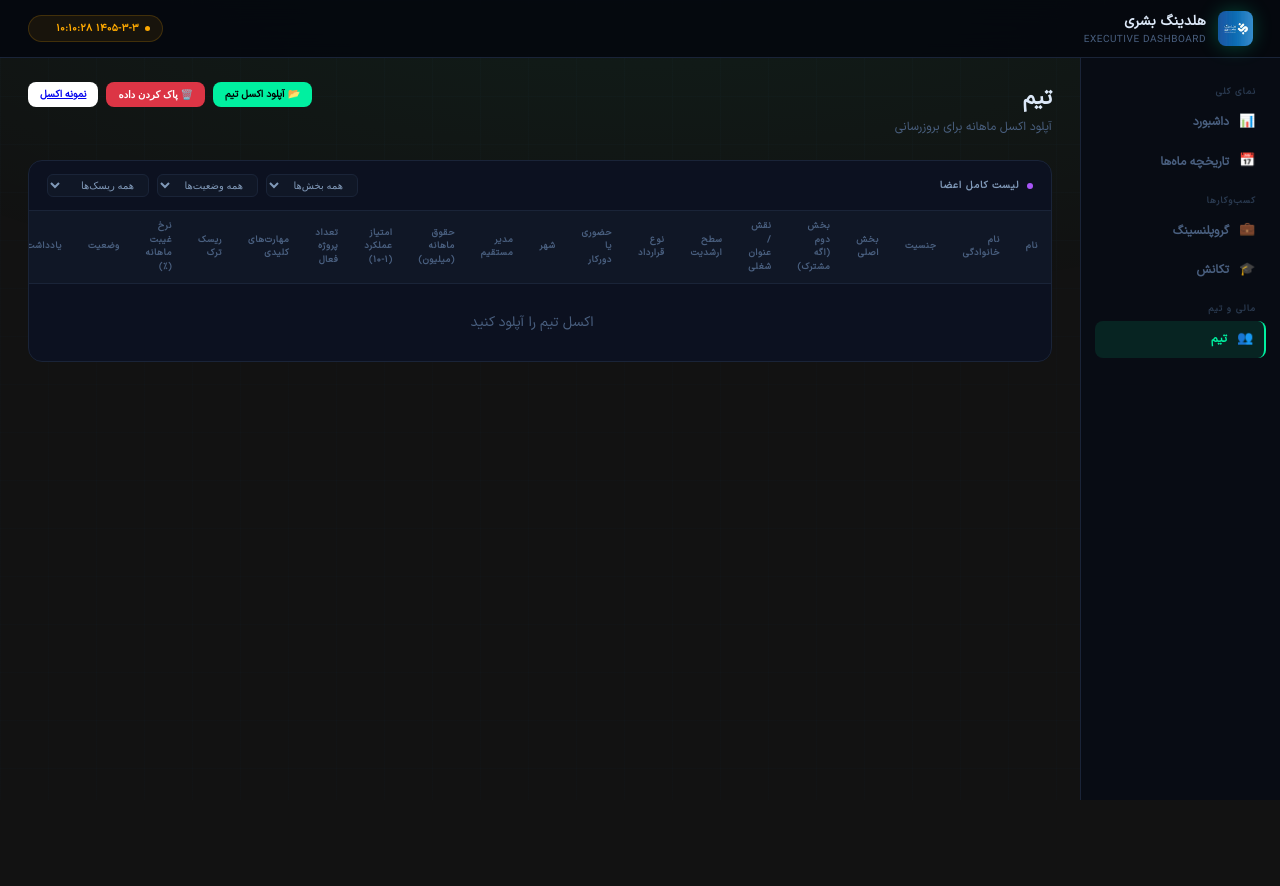
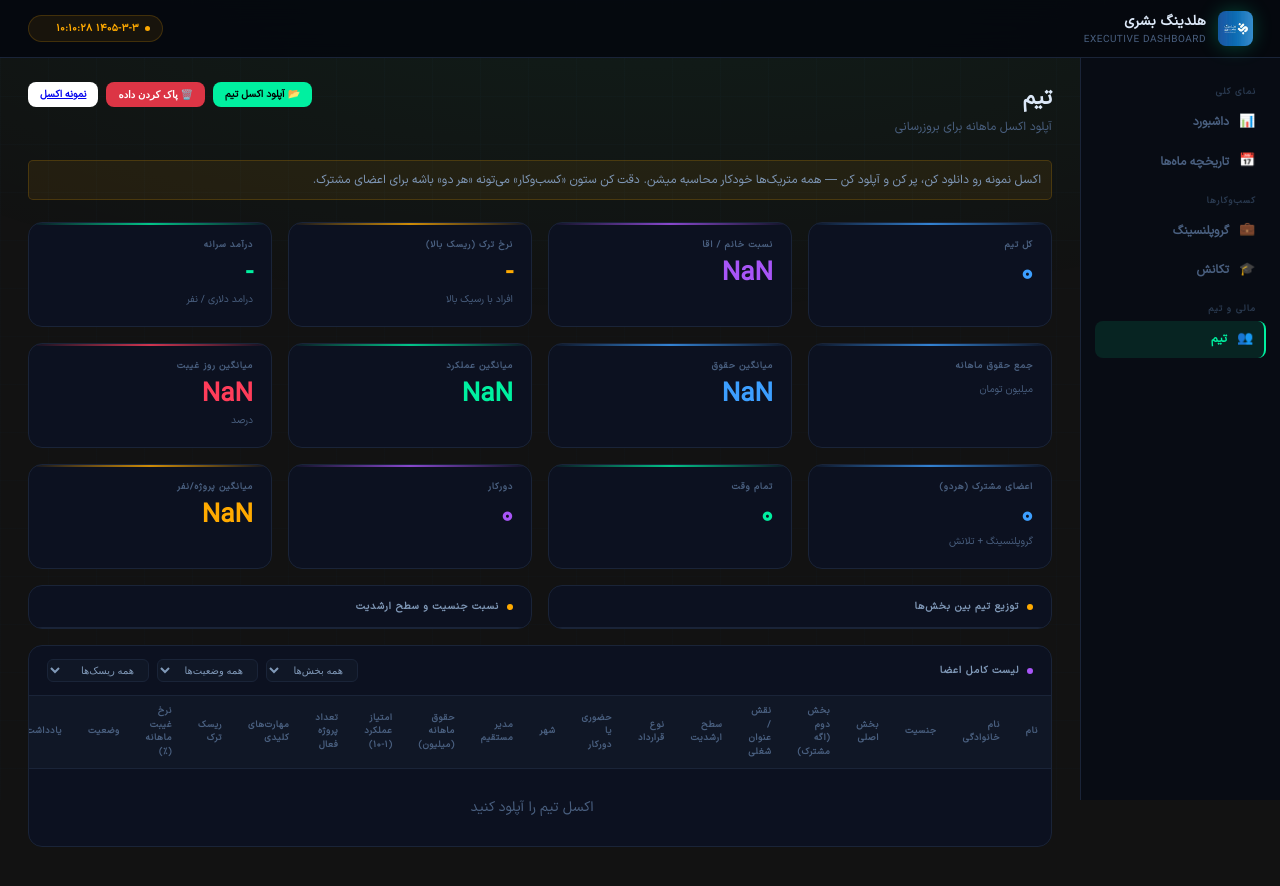
Before and after one commit to sir-shahin/tekanesh-dashboard, a Next.js app: page /team in a window 1280 px wide. Before the commit the page ends 800 px from the top, so only its background shows below. Built offline with nearby package versions, Linux system fonts and the light colour scheme; what @mui/material-nextjs would draw is missing.

Commit message:
feat: last check

```diff
--- a/package.json
+++ b/package.json
@@ -20,6 +20,7 @@
     "auto-zustand-selectors-hook": "^3.0.1",
     "axios": "^1.11.0",
     "date-fns": "^4.4.0",
+    "moment-jalaali": "^0.10.4",
     "next": "15.4.5",
     "notistack": "^3.0.2",
     "react": "19.1.0",
@@ -32,6 +33,7 @@
   },
   "devDependencies": {
     "@eslint/eslintrc": "^3",
+    "@types/moment-jalaali": "^0.7.9",
     "@types/node": "^20",
     "@types/react": "^19",
     "@types/react-dom": "^19",
--- a/src/app/(dashboard)/team/page.tsx
+++ b/src/app/(dashboard)/team/page.tsx
@@ -1,8 +1,9 @@
 "use client";
 
 import { useState, useRef, useEffect } from "react";
-import { Stack } from "@mui/material";
+import { Box, Stack } from "@mui/material";
 import * as XLSX from "xlsx";
+import Card from "@/components/card";
 
 // ------------------------------------------------------------
 // Types based on the new Excel template
@@ -121,6 +122,10 @@ const STORAGE_VERSION = "v2"; // Bump version to avoid old schema conflict
 export default function TeamPage() {
   const [teamData, setTeamData] = useState<TeamMember[]>([]);
   const [isClient, setIsClient] = useState(false);
+  const [sumSallary, setSumSallary] = useState(0);
+  const [sumWellDone, setSumWellDone] = useState(0);
+  const [sumAbsence, setSumAbsence] = useState(0);
+  const [sumProject, setSumProject] = useState(0);
   const [filterBiz, setFilterBiz] = useState<MainBusiness | "">("");
   const [filterStatus, setFilterStatus] = useState<Status | "">("");
   const [filterRisk, setFilterRisk] = useState<RiskLevel | "">("");
@@ -156,6 +161,15 @@ export default function TeamPage() {
 
   // Save to localStorage whenever data changes (client only)
   useEffect(() => {
+    let sum = 0;
+    let sum2 = 0;
+    let sum3 = 0;
+    let sum4 = 0;
+    setSumSallary(teamData.map((t) => (sum += Number(t["حقوق ماهانه (میلیون)"])))[teamData.length - 1]);
+    setSumWellDone(teamData.map((t) => (sum2 += Number(t["امتیاز عملکرد (۱-۱۰)"])))[teamData.length - 1]);
+    setSumAbsence(teamData.map((t) => (sum3 += Number(t["نرخ غیبت ماهانه (٪)"])))[teamData.length - 1]);
+    setSumProject(teamData.map((t) => (sum4 += Number(t["تعداد پروژه فعال"])))[teamData.length - 1]);
+
     if (isClient && teamData.length > 0) {
       localStorage.setItem(STORAGE_KEY, JSON.stringify(teamData));
       localStorage.setItem(`${STORAGE_KEY}_version`, STORAGE_VERSION);
@@ -354,6 +368,127 @@ export default function TeamPage() {
           </a>
         </div>
       </div>
+
+      <div className="ibox y">
+        اکسل نمونه رو دانلود کن، پر کن و آپلود کن — همه متریک‌ها خودکار محاسبه میشن. دقت کن ستون «کسب‌وکار» می‌تونه «هر
+        دو» باشه برای اعضای مشترک.
+      </div>
+
+      <Stack direction={"row"} gap={2}>
+        <div className="kg4" style={{ display: "flex", width: "100%" }}>
+          <div className="kc b">
+            <div className="kc-label">کل تیم</div>
+            <div className="kc-val b">{teamData.length}</div>
+            <div className="kc-sub"></div>
+          </div>
+        </div>
+        <div className="kg4" style={{ display: "flex", width: "100%" }}>
+          <div className="kc p">
+            <div className="kc-label">نسبت خانم / اقا</div>
+            <div className="kc-val p">
+              {(
+                teamData.filter((t) => t["جنسیت"] === "خانم").length /
+                teamData.filter((t) => t["جنسیت"] === "آقا").length
+              ).toFixed(2)}
+            </div>
+            <div className="kc-sub"></div>
+          </div>
+        </div>
+        <div className="kg4" style={{ display: "flex", width: "100%" }}>
+          <div className="kc y">
+            <div className="kc-label">نرخ ترک (ریسک بالا)</div>
+            <div className="kc-val y">-</div>
+            <div className="kc-sub">افراد با رسیک بالا</div>
+          </div>
+        </div>
+        <div className="kg4" style={{ display: "flex", width: "100%" }}>
+          <div className="kc g">
+            <div className="kc-label">درآمد سرانه</div>
+            <div className="kc-val g" dir="ltr" style={{ textAlign: "right" }}>
+              -
+            </div>
+            <div className="kc-sub">درامد دلاری / نفر</div>
+          </div>
+        </div>
+      </Stack>
+      <Stack direction={"row"} gap={2}>
+        <div className="kg4" style={{ display: "flex", width: "100%" }}>
+          <div className="kc b">
+            <div className="kc-label">جمع حقوق ماهانه </div>
+            <div className="kc-val b">{sumSallary}</div>
+            <div className="kc-sub">میلیون تومان</div>
+          </div>
+        </div>
+        <div className="kg4" style={{ display: "flex", width: "100%" }}>
+          <div className="kc b">
+            <div className="kc-label">میانگین حقوق</div>
+            <div className="kc-val b">{(sumSallary / teamData.length).toFixed(2)}</div>
+            <div className="kc-sub"></div>
+          </div>
+        </div>
+        <div className="kg4" style={{ display: "flex", width: "100%" }}>
+          <div className="kc g">
+            <div className="kc-label">میانگین عملکرد</div>
+            <div className="kc-val g">{(sumWellDone / teamData.length).toFixed(2)}</div>
+            <div className="kc-sub"></div>
+          </div>
+        </div>
+        <div className="kg4" style={{ display: "flex", width: "100%" }}>
+          <div className="kc r">
+            <div className="kc-label">میانگین روز غیبت</div>
+            <div className="kc-val r" dir="ltr" style={{ textAlign: "right" }}>
+              {sumAbsence / teamData.length}
+            </div>
+            <div className="kc-sub">درصد</div>
+          </div>
+        </div>
+      </Stack>
+      <Stack direction={"row"} gap={2}>
+        <div className="kg4" style={{ display: "flex", width: "100%" }}>
+          <div className="kc b">
+            <div className="kc-label">اعضای مشترک (هردو)</div>
+            <div className="kc-val b">
+              {teamData.filter((t) => t["بخش دوم (اگه مشترک)"].includes("تکانش")).length +
+                teamData.filter((t) => t["بخش دوم (اگه مشترک)"].includes("گروپلنسینگ")).length}
+            </div>
+            <div className="kc-sub">گروپلنسینگ + تلانش</div>
+          </div>
+        </div>
+        <div className="kg4" style={{ display: "flex", width: "100%" }}>
+          <div className="kc g">
+            <div className="kc-label">تمام وقت</div>
+            <div className="kc-val g">{teamData.filter((t) => t["نوع قرارداد"] === "تمام‌وقت").length}</div>
+            <div className="kc-sub"></div>
+          </div>
+        </div>
+        <div className="kg4" style={{ display: "flex", width: "100%" }}>
+          <div className="kc p">
+            <div className="kc-label">دورکار</div>
+            <div className="kc-val p">{teamData.filter((t) => t["حضوری یا دورکار"] === "دورکار").length}</div>
+            <div className="kc-sub"></div>
+          </div>
+        </div>
+        <div className="kg4" style={{ display: "flex", width: "100%" }}>
+          <div className="kc y">
+            <div className="kc-label">میانگین پروژه/نفر</div>
+            <div className="kc-val y" dir="ltr" style={{ textAlign: "right" }}>
+              {(sumProject / teamData.length).toFixed(2)}
+            </div>
+            <div className="kc-sub"></div>
+          </div>
+        </div>
+      </Stack>
+
+      <Stack direction={"row"} gap={2}>
+        <Box flex={1}>
+          <Card title="توزیع تیم بین بخش‌ها" />
+        </Box>
+        <Box flex={1}>
+          <Card title="نسبت جنسیت و سطح ارشدیت" />
+        </Box>
+      </Stack>
+
+      {/* list table */}
       <Stack>
         <div className="card">
           <div className="ch">
--- a/src/app/globals.css
+++ b/src/app/globals.css
@@ -714,3 +714,13 @@ header {
 .tbl {
   box-shadow: none;
 }
+
+.ibox.y {
+    background: var(--yd);
+    border: 1px solid var(--yb);
+    color: var(--t2);
+    font-size: 12px;
+    border-radius: 5px;
+    padding: 10px;
+    margin-bottom: 22px;
+}
```
Also changed, not shown: src/app/(dashboard)/grouplancing/page.tsx (+19 -17 lines), src/app/(dashboard)/tekanesh/page.tsx (+58 -10 lines), 2 other files (tests, documents, lock files or other folders).
